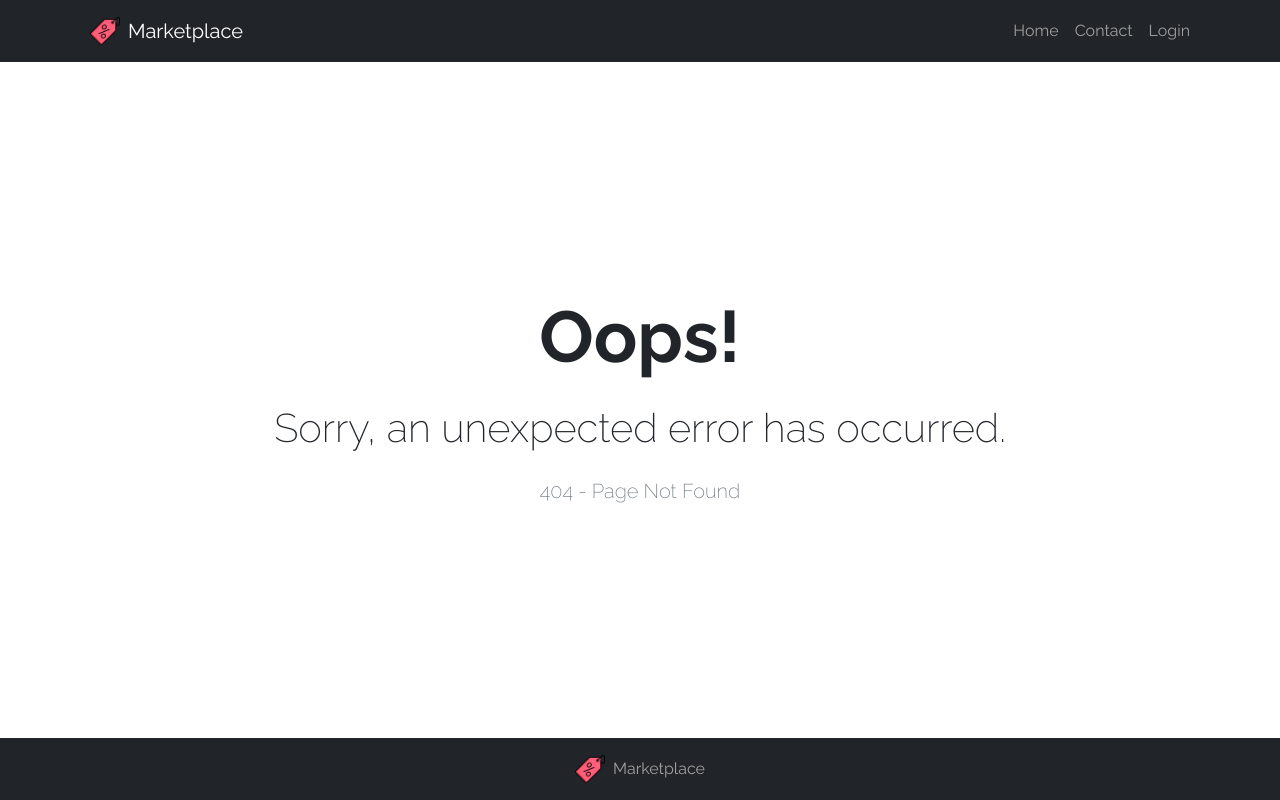
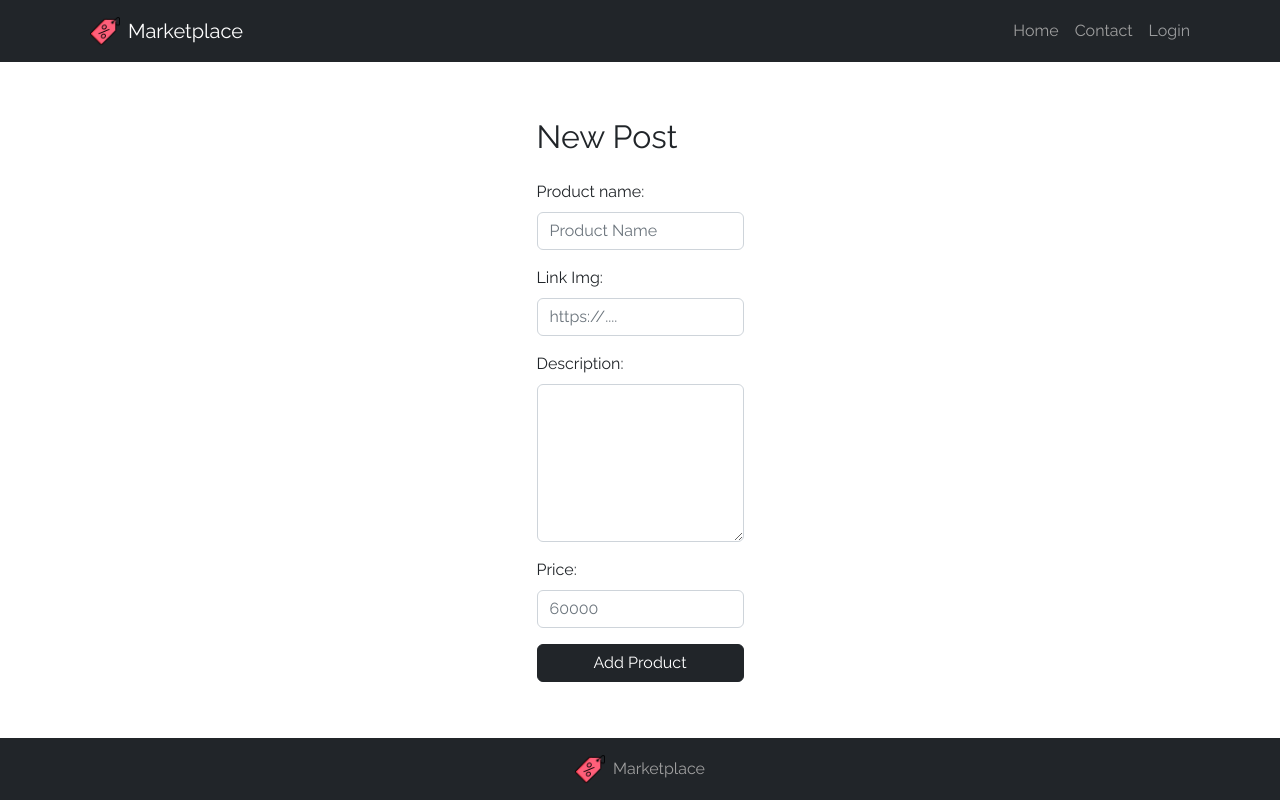
Before and after one commit to rafariass/proyecto-final-react, a React (Create React App) app: page /newproduct in a window 1280 px wide. Before the commit this address had no page. Built offline with nearby package versions, Linux system fonts and the light colour scheme.

Commit message:
product sumary

```diff
--- a/src/App.jsx
+++ b/src/App.jsx
@@ -10,6 +10,8 @@ import Profile from './layouts/Profile';
 import NotHome from './layouts/NotHome';
 import ProductsContext from './services/Market.context';
 import { useState, useEffect } from 'react';
+import { NewPost } from './layouts/NewPost';
+import ProductSummary from './layouts/ProductSummary';
 
 export default function App() {
   const endpoint = '/products.json';
@@ -38,6 +40,8 @@ export default function App() {
             <Route path='store' element={<Store />} />
             <Route path='contact' element={<Contact />} />
             <Route path='profile' element={<Profile />} />
+            <Route path='newproduct' element={<NewPost />} />
+            <Route path='productSumary/:id' element={<ProductSummary />} />
             <Route path='*' element={<NotHome />} />
             <Route />
           </Route>
--- a/src/components/product-card/product-card.components.jsx
+++ b/src/components/product-card/product-card.components.jsx
@@ -29,7 +29,6 @@ export default function ProductCard({ product }) {
 
   return (
     <Card>
-      {/* <Card.Img variant='top' src={img} /> */}
       <div className='product-img' style={{ backgroundImage: `url(${img})` }}></div>
       <Card.Header className='h4 py-2'>
         <h2 className='m-0'>{capitalize(name)}</h2>
@@ -40,7 +39,7 @@ export default function ProductCard({ product }) {
       <Card.Footer className='text-muted py-3'>
         <h2 className='text-center pt-2 pb-3'>$ {formatter.format(price)}</h2>
         <div className='card-btns'>
-          <Button variant='dark' onClick={() => navigate('/pizza/' + id)}>
+          <Button variant='dark' onClick={() => navigate('/productSumary/' + id)}>
             Ver Más
             <img
               alt=''
--- a/src/layouts/Contact.jsx
+++ b/src/layouts/Contact.jsx
@@ -8,11 +8,12 @@ export default function Contact() {
 
   const handlesubmit = (e) => {
     e.preventDefault();
-    const newMessage = { fullName, emailAddress, subject, message };
 
     if (validateForm()) {
       return false;
     }
+
+    const newMessage = { fullName, emailAddress, subject, message };
 
     console.log('newMessage: ', newMessage);
     alert('Mensaje enviado');
--- a/src/layouts/NewPost.jsx
+++ b/src/layouts/NewPost.jsx
@@ -0,0 +1,106 @@
+import React, { useContext, useState } from 'react';
+import Context from '../services/Market.context';
+
+export const NewPost = () => {
+ const { products, setProducts } = useContext(Context);
+
+  const [name, setName] = useState('');
+  const [img, setImg] = useState('');
+  const [desc, setDesc] = useState('');
+  const [price, setPrice] = useState('');
+
+  const handlesubmit = (e) => {
+    e.preventDefault();
+
+    if (validateForm()) {
+      return false;
+    }
+
+    const newProduct = { name, img, desc, price };
+    setProducts([...products, newProduct]);
+
+    alert('Producto agregado con exito...');
+    resetForm();
+  };
+
+  const validateForm = () => {
+    if (!name) {
+      alert('El campo nombre producto es requerido...');
+      return true;
+    } else if (!img) {
+      alert('El campo img es requerido...');
+      return true;
+    } else if (!desc) {
+      alert('El campo description es requerido...');
+      return true;
+    } else if (!price) {
+      alert('El campo price es requerido...');
+      return true;
+    } else {
+      return false;
+    }
+  };
+
+  const resetForm = () => {
+    setName('');
+    setImg('');
+    setDesc('');
+    setPrice('');
+  };
+
+  return (
+    <>
+      <div className='p-4 dashboard'>
+        <form onSubmit={handlesubmit}>
+          <h2 className='pb-3'>New Post</h2>
+
+          <div className='mb-3'>
+            <label className='form-label'>Product name:</label>
+            <input
+              type='text'
+              className='form-control'
+              placeholder='Product Name'
+              value={name}
+              onChange={(e) => setName(e.target.value)}
+            />
+          </div>
+
+          <div className='mb-3'>
+            <label className='form-label'>Link Img:</label>
+            <input
+              type='text'
+              className='form-control'
+              placeholder='https://....'
+              value={img}
+              onChange={(e) => setImg(e.target.value)}
+            />
+          </div>
+
+          <div className='mb-3'>
+            <label className='form-label'>Description:</label>
+            <textarea
+              className='form-control'
+              rows='6'
+              value={desc}
+              onChange={(e) => setDesc(e.target.value)}></textarea>
+          </div>
+
+          <div className='mb-3'>
+            <label className='form-label'>Price:</label>
+            <input
+              type='number'
+              className='form-control'
+              placeholder='60000'
+              value={price}
+              onChange={(e) => setPrice(e.target.value)}
+            />
+          </div>
+
+          <button type='submit' className='btn btn-dark w-100'>
+            Add Product
+          </button>
+        </form>
+      </div>
+    </>
+  );
+};
--- a/src/layouts/ProductSummary.jsx
+++ b/src/layouts/ProductSummary.jsx
@@ -0,0 +1,5 @@
+export default function ProductSummary() {
+  return (
+    <div>ProductSummary</div>
+  )
+}
--- a/src/layouts/Profile.jsx
+++ b/src/layouts/Profile.jsx
@@ -1,4 +1,5 @@
 import { useAuth0 } from '@auth0/auth0-react';
+import { NavLink } from 'react-router-dom';
 
 export default function Profile() {
   const { user, isAuthenticated, isLoading, logout } = useAuth0();
@@ -19,9 +20,12 @@ export default function Profile() {
     <div className='text-center dashboard'>
       {isAuthenticated ? (
         <>
-          <img src={user?.picture} alt={user?.name} />
-          <h2>{user?.name}</h2>
-          <p>{user?.email}</p>
+          <img src={user?.picture} alt={user?.name} className='rounded-circle' />
+          <h2 className='h1'>{user?.name}</h2>
+          <p className='lead'>{user?.email}</p>
+          <NavLink to='/newproduct'>
+            <button className='btn btn-dark lead'>New Product</button>
+          </NavLink>
         </>
       ) : (
         logout({ returnTo: window.location.origin })
```
